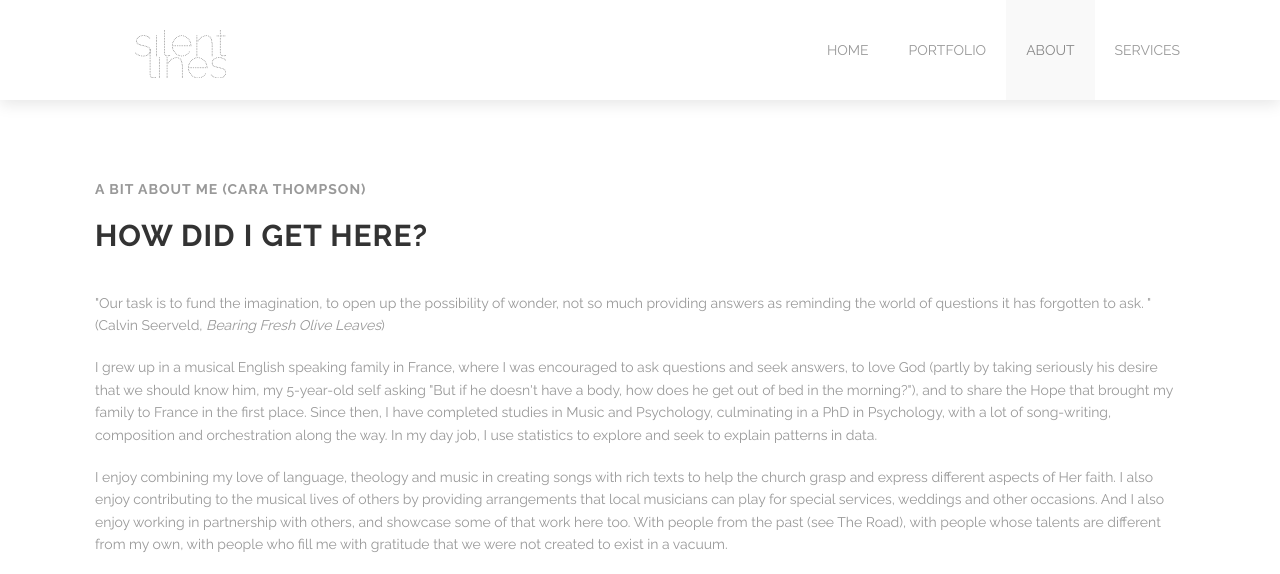
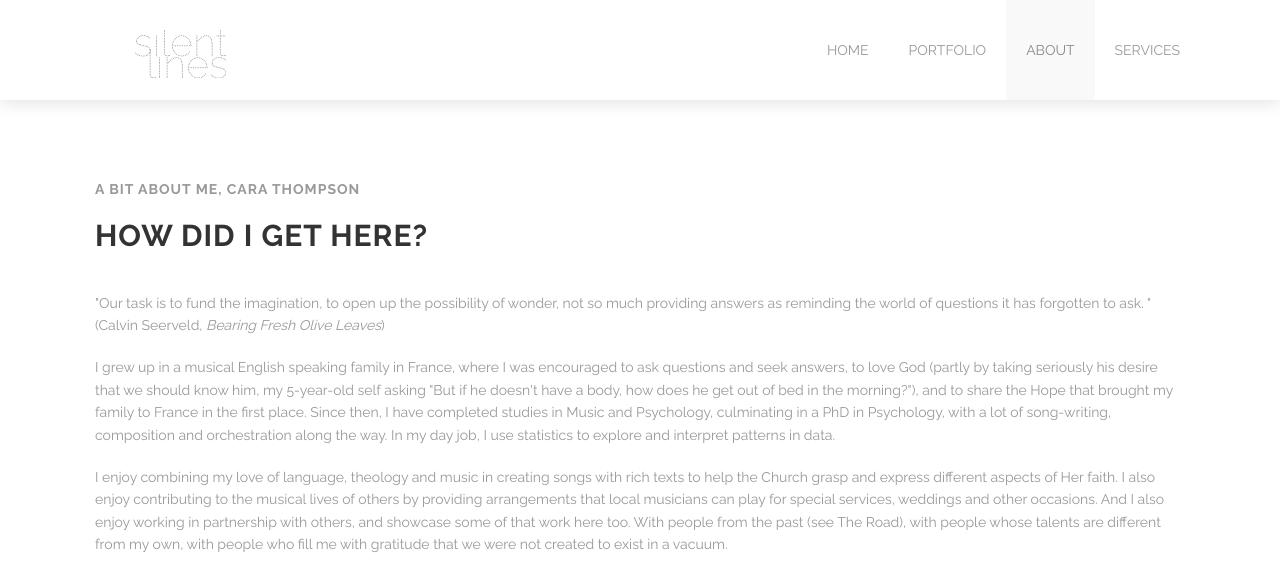
Before and after one commit to cararthompson/silentlines.co.uk, a Jekyll site: the page built from about.html, in a window 1280 px wide. Shown: the top 574 px of the page. Built offline with Jekyll 4.4.1, drawn with Linux system fonts in a browser that asks for light colours.

Commit message:
Fixed caps in About

```diff
--- a/about.html
+++ b/about.html
@@ -76,7 +76,7 @@
 <div class='full'>
   <div class='row'>
     <div class='large-12 columns'>
-      <h4 style='color: #999'>A bit about me (Cara Thompson)</h4>
+      <h4 style='color: #999'>A bit about me, Cara Thompson</h4>
       <h2>How did I get here?</h2>
       <div class='spacing'></div>
       <p>"Our task is to fund the imagination, to open up the possibility of wonder, not so much providing answers
@@ -86,9 +86,9 @@
 	  to love God (partly by taking seriously his desire that we should know him, my 5-year-old self asking "But if he doesn't
 	  have a body, how does he get out of bed in the morning?"), and to share the Hope that brought my family to France in the first place.
 	  Since then, I have completed studies in Music and Psychology, culminating in a PhD in Psychology, with a lot of song-writing, composition and
-	  orchestration along the way. In my day job, I use statistics to explore and seek to explain patterns in data.</p>
+	  orchestration along the way. In my day job, I use statistics to explore and interpret patterns in data.</p>
 
-	  <p>I enjoy combining my love of language, theology and music in creating songs with rich texts to help the church grasp and express
+	  <p>I enjoy combining my love of language, theology and music in creating songs with rich texts to help the Church grasp and express
 	  different aspects of Her faith. I also enjoy contributing to the musical lives of others by providing arrangements that local musicians
 	  can play for special services, weddings and other occasions. And I also enjoy working in partnership with others, and showcase some of
 	  that work here too. With people from the past (see The Road), with people whose talents are different from my own, with people who fill
```
Also changed, not shown: 2 other files.
